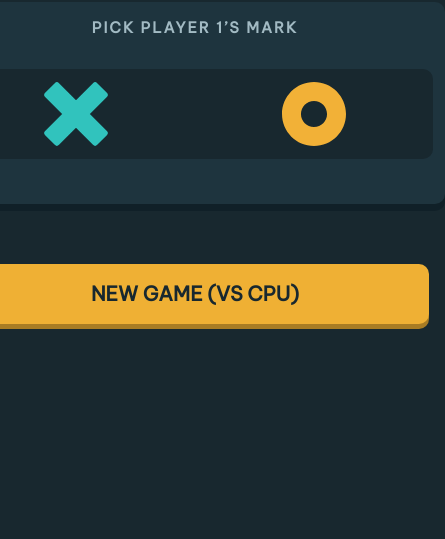
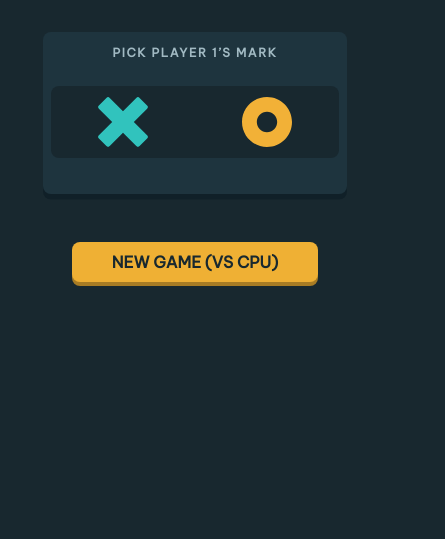
Before and after one commit to Firas-Alsghier/Tic-Tac-Toe-game, a website: page index.html in a window 390 px wide. Shown: the part 305-844 px from the top of the page, 445 px wide, since content can reach past the window. Drawn offline with Linux system fonts and the light colour scheme.

Commit message:
Tic-Tac-Toe-game 🎲

```diff
--- a/scss/_style.scss
+++ b/scss/_style.scss
@@ -2,6 +2,9 @@
 
 html {
   font-size: 62.5%;
+  @include index.res(phone) {
+    font-size: 50%;
+  }
 }
 
 body {
@@ -37,6 +40,9 @@ body {
     width: 50rem;
     padding: 1.5rem 0;
     border-radius: 1rem;
+    @include index.res(phone) {
+      width: 38rem;
+    }
   }
 
   &__title {
@@ -66,6 +72,11 @@ body {
     -ms-grid-row-align: center;
     align-self: center;
     width: 100px;
+    @include index.res(phone) {
+      img {
+        width: 50%;
+      }
+    }
   }
 
   .active-player {
@@ -74,6 +85,9 @@ body {
     border-radius: 1.2rem;
     -webkit-box-shadow: 0 0.5rem index.$shadow_color;
     box-shadow: 0 0.5rem index.$shadow_color;
+    @include index.res(phone) {
+      padding: 1rem 0.5rem;
+    }
   }
 
   &__start-btn {
@@ -87,6 +101,9 @@ body {
     color: index.$background_color;
     font-weight: bold;
     text-transform: uppercase;
+    @include index.res(phone) {
+      padding: 1rem 5rem;
+    }
   }
 }
 
@@ -94,6 +111,10 @@ body {
   height: 100%;
   min-width: 50%;
   max-width: 50%;
+  @include index.res(phone) {
+    min-width: 90%;
+    max-width: 90%;
+  }
 
   &__player-top-bar {
     display: -webkit-box;
@@ -231,6 +252,11 @@ body {
     -webkit-transform: translate(-50%, -50%);
     -ms-transform: translate(-50%, -50%);
     transform: translate(-50%, -50%);
+    @include index.res(phone) {
+      width: 90%;
+      height: 60%;
+    }
+
     .wrapper {
       height: 100%;
       display: -webkit-box;
@@ -285,9 +311,15 @@ body {
     font-size: 30px;
     text-transform: uppercase;
     margin: 0 10px;
+    @include index.res(phone) {
+      font-size: 20px;
+    }
   }
 
   img {
     width: 16%;
+    @include index.res(phone) {
+      width: 12%;
+    }
   }
 }
--- /dev/null
+++ b/scss/helpers/_mixins.scss
@@ -0,0 +1,12 @@
+@mixin res($breakpoint) {
+  @if $breakpoint == phone {
+    @media (max-width: 700px) {
+      @content;
+    }
+  }
+  @if $breakpoint == tab {
+    @media (max-width: 900px) {
+      @content;
+    }
+  }
+}
--- a/scss/imports/_index.scss
+++ b/scss/imports/_index.scss
@@ -1 +1,2 @@
 @forward '../helpers/variables';
+@forward '../helpers/mixins';
```
Also changed, not shown: index.html (+1 -1 lines), css/main.css, 1 other file.
